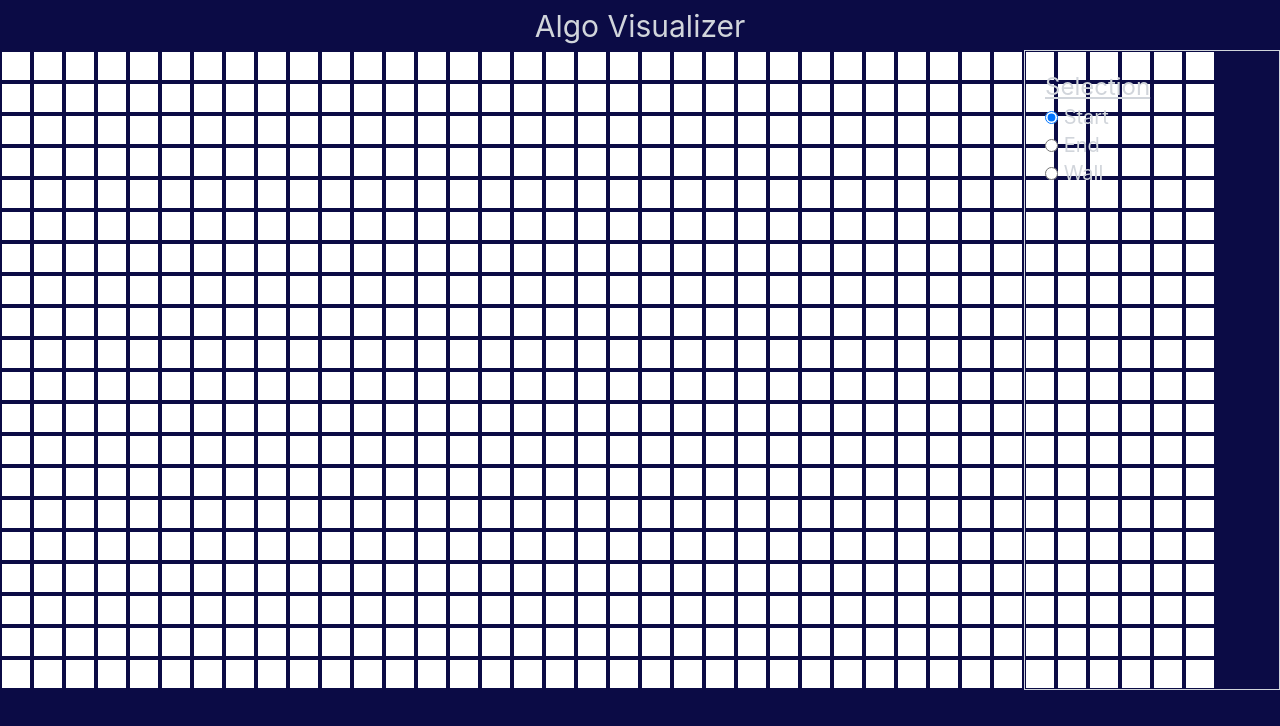
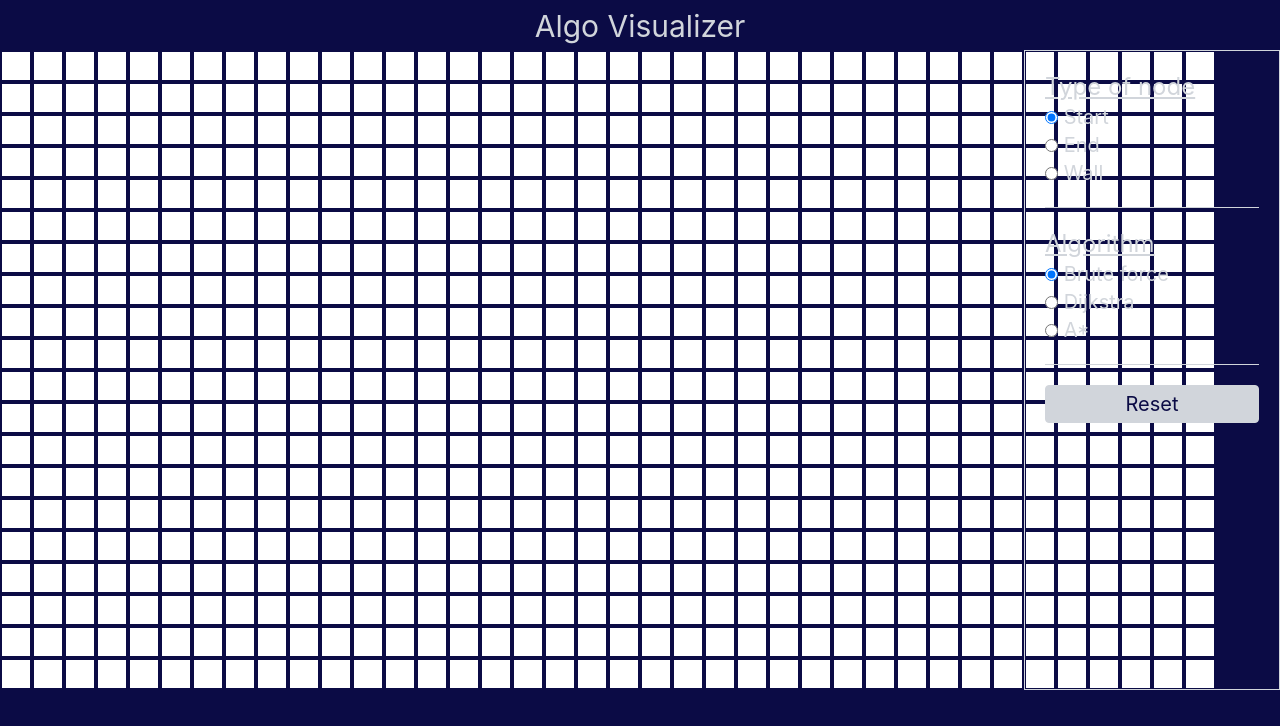
Before and after one commit to CiaranCarroll1/react-algo-visualizer, a React (Create React App) app: page / in a window 1280 px wide. Shown: the top 726 px of the page. Built offline with nearby package versions, Linux system fonts and the light colour scheme.

Commit message:
Use enum for node type and tidy mouse up when not over board

```diff
--- a/src/App.tsx
+++ b/src/App.tsx
@@ -3,13 +3,16 @@ import './App.css';
 import Board from './components/Board';
 import OptionsPanel from './components/OptionsPanel';
 
-import { NodeT, Coords } from './model';
+import { BoardNode, Coords, NodeType } from './model';
 
 function App() {
   const [startCoords, setStartCoords] = useState<Coords>({ x: -1, y: -1 });
   const [endCoords, setEndCoords] = useState<Coords>({ x: -1, y: -1 });
-  const [nodeSelectType, setNodeSelectNodeType] = useState<string>('start');
-  const [nodes, setNodes] = useState<NodeT[][]>([]);
+  const [nodeSelectType, setNodeSelectNodeType] = useState<NodeType>(
+    NodeType.Start
+  );
+  const [nodes, setNodes] = useState<BoardNode[][]>([]);
+  const [holding, setHolding] = useState<Boolean>(false);
 
   const rows = 20;
   const cols = 38;
@@ -23,16 +26,15 @@ function App() {
   };
 
   const resetBoard = (): void => {
-    const newBoard: NodeT[][] = [];
+    const newBoard: BoardNode[][] = [];
 
     for (let y = 0; y < rows; y++) {
       newBoard.push([]);
       for (let x = 0; x < cols; x++) {
-        const node: NodeT = {
-          type: 'default',
+        const node: BoardNode = {
+          type: NodeType.Default,
           x: x,
           y: y,
-          visited: false,
         };
 
         newBoard[y].push(node);
@@ -48,12 +50,21 @@ function App() {
     resetBoard();
   };
 
+  const handleMouseUp = (e: React.MouseEvent): void => {
+    if (nodeSelectType === NodeType.Wall && holding) {
+      setHolding(false);
+    }
+  };
+
   useEffect(() => {
     resetBoard();
   }, []);
 
   return (
-    <div className="w-full h-screen flex flex-col bg-[#0B0B45]">
+    <div
+      onMouseUp={handleMouseUp}
+      className="w-full h-screen flex flex-col bg-[#0B0B45]"
+    >
       {/* Navbar */}
       <div className="w-full h-[50px] px-4 flex justify-center text-gray-300">
         <h1 className="p-2 select-none text-3xl bold">Algo Visualizer</h1>
@@ -71,12 +82,15 @@ function App() {
           setStartCoords={setStartCoords}
           endCoords={endCoords}
           setEndCoords={setEndCoords}
+          holding={holding}
+          setHolding={setHolding}
         />
 
         {/* Options Panel */}
         <OptionsPanel
           nodeSelectType={nodeSelectType}
           setNodeSelectType={setNodeSelectNodeType}
+          resetAll={resetAll}
         />
       </div>
     </div>
--- a/src/components/Board.tsx
+++ b/src/components/Board.tsx
@@ -1,15 +1,17 @@
 import React, { useState } from 'react';
 import Node from './Node';
-import { NodeT, Coords } from './../model';
+import { BoardNode, Coords, NodeType } from './../model';
 
 type Props = {
-  nodeSelectType: string;
-  nodes: NodeT[][];
-  setNodes: React.Dispatch<React.SetStateAction<NodeT[][]>>;
+  nodeSelectType: NodeType;
+  nodes: BoardNode[][];
+  setNodes: React.Dispatch<React.SetStateAction<BoardNode[][]>>;
   startCoords: Coords;
   setStartCoords: React.Dispatch<React.SetStateAction<Coords>>;
   endCoords: Coords;
   setEndCoords: React.Dispatch<React.SetStateAction<Coords>>;
+  holding: Boolean;
+  setHolding: React.Dispatch<React.SetStateAction<Boolean>>;
 };
 
 const Board: React.FC<Props> = ({
@@ -20,11 +22,11 @@ const Board: React.FC<Props> = ({
   setStartCoords,
   endCoords,
   setEndCoords,
+  holding,
+  setHolding,
 }) => {
-  const [holding, setHolding] = useState<Boolean>(false);
-
   return (
-    <div className="bg-[#0B0B45] col-span-4 flex flex-col">
+    <div className="col-span-4 flex flex-col">
       {nodes.map((row, y) => {
         return (
           <div key={y} className="flex">
--- a/src/components/Node.tsx
+++ b/src/components/Node.tsx
@@ -1,11 +1,11 @@
 import React from 'react';
-import { NodeT, Coords } from './../model';
+import { BoardNode, Coords, NodeType } from './../model';
 
 type Props = {
-  nodeSelectType: string;
-  node: NodeT;
-  nodes: NodeT[][];
-  setNodes: React.Dispatch<React.SetStateAction<NodeT[][]>>;
+  nodeSelectType: NodeType;
+  node: BoardNode;
+  nodes: BoardNode[][];
+  setNodes: React.Dispatch<React.SetStateAction<BoardNode[][]>>;
   startCoords: Coords;
   setStartCoords: React.Dispatch<React.SetStateAction<Coords>>;
   endCoords: Coords;
@@ -29,15 +29,15 @@ const Node: React.FC<Props> = ({
   const updateType = (): void => {
     const newNodes = [...nodes];
 
-    if (nodeSelectType === 'start') {
+    if (nodeSelectType === NodeType.Start) {
       if (startCoords.x !== -1) {
-        newNodes[startCoords.y][startCoords.x].type = 'default';
+        newNodes[startCoords.y][startCoords.x].type = NodeType.Default;
       }
       setStartCoords({ x: node.x, y: node.y });
     }
-    if (nodeSelectType === 'end') {
+    if (nodeSelectType === NodeType.End) {
       if (endCoords.x !== -1) {
-        newNodes[endCoords.y][endCoords.x].type = 'default';
+        newNodes[endCoords.y][endCoords.x].type = NodeType.Default;
       }
       setEndCoords({ x: node.x, y: node.y });
     }
@@ -51,7 +51,7 @@ const Node: React.FC<Props> = ({
 
     updateType();
 
-    if (nodeSelectType === 'wall') {
+    if (nodeSelectType === NodeType.Wall) {
       setHolding(true);
     }
   };
@@ -59,25 +59,25 @@ const Node: React.FC<Props> = ({
   const handleMouseOver = (e: React.MouseEvent): void => {
     e.preventDefault();
 
-    if (nodeSelectType === 'wall' && holding) {
+    if (nodeSelectType === NodeType.Wall && holding) {
       updateType();
     }
   };
 
   const handleMouseUp = (e: React.MouseEvent): void => {
-    if (nodeSelectType === 'wall' && holding) {
+    if (nodeSelectType === NodeType.Wall && holding) {
       setHolding(false);
     }
   };
 
   let bgColor = 'bg-white';
-  if (node.type === 'start') {
+  if (node.type === NodeType.Start) {
     bgColor = 'bg-green-500';
-  } else if (node.type === 'end') {
+  } else if (node.type === NodeType.End) {
     bgColor = 'bg-red-500';
-  } else if (node.type === 'wall') {
+  } else if (node.type === NodeType.Wall) {
     bgColor = 'bg-gray-500';
-  } else if (node.visited) {
+  } else if (node.type === NodeType.Visited) {
     bgColor = 'bg-blue-500';
   }
 
--- a/src/components/OptionsPanel.tsx
+++ b/src/components/OptionsPanel.tsx
@@ -1,54 +1,109 @@
 import React from 'react';
+import { NodeType } from '../model';
 
 type Props = {
-  nodeSelectType: string;
-  setNodeSelectType: React.Dispatch<React.SetStateAction<string>>;
+  nodeSelectType: NodeType;
+  setNodeSelectType: React.Dispatch<React.SetStateAction<NodeType>>;
+  resetAll: () => void;
 };
 
 const OptionsPanel: React.FC<Props> = ({
   nodeSelectType,
   setNodeSelectType,
+  resetAll,
 }: Props) => {
-  const handleSelectionChanged = (
+  const handleNodeTypeSelectionChanged = (
     event: React.ChangeEvent<HTMLInputElement>
   ) => {
-    console.log(event.target.value);
-    setNodeSelectType(event.currentTarget.value);
+    setNodeSelectType(event.currentTarget.value as NodeType);
+  };
+
+  const handleAlgorithmSelectionChanged = (
+    event: React.ChangeEvent<HTMLInputElement>
+  ) => {
+    // Set algorithm
   };
 
   return (
     <div className="col-span-1 flex flex-col text-gray-300 text-xl p-5 border border-gray-300">
-      <h2 className="text-2xl underline">Selection</h2>
+      {/* Algorithm */}
+      <h2 className="text-2xl underline">Type of node</h2>
       <label>
         <input
           type="radio"
-          value="start"
+          value={NodeType.Start}
           name="selection"
-          checked={nodeSelectType === 'start'}
-          onChange={handleSelectionChanged}
+          checked={nodeSelectType === NodeType.Start}
+          onChange={handleNodeTypeSelectionChanged}
         />{' '}
         Start
       </label>
       <label>
         <input
           type="radio"
-          value="end"
+          value={NodeType.End}
           name="selection"
-          checked={nodeSelectType === 'end'}
-          onChange={handleSelectionChanged}
+          checked={nodeSelectType === NodeType.End}
+          onChange={handleNodeTypeSelectionChanged}
         />{' '}
         End
       </label>
       <label>
         <input
           type="radio"
-          value="wall"
+          value={NodeType.Wall}
           name="selection"
-          checked={nodeSelectType === 'wall'}
-          onChange={handleSelectionChanged}
+          checked={nodeSelectType === NodeType.Wall}
+          onChange={handleNodeTypeSelectionChanged}
         />{' '}
         Wall
       </label>
+
+      {/* Seperator */}
+      <hr className="border-gray-300 my-5"></hr>
+
+      {/* Algorithm */}
+      <h2 className="text-2xl underline">Algorithm</h2>
+      <label>
+        <input
+          type="radio"
+          value="brute"
+          name="algorithm"
+          checked={true}
+          onChange={handleAlgorithmSelectionChanged}
+        />{' '}
+        Brute force
+      </label>
+      <label>
+        <input
+          type="radio"
+          value="dijkstra"
+          name="algorithm"
+          checked={false}
+          onChange={handleAlgorithmSelectionChanged}
+        />{' '}
+        Dijkstra
+      </label>
+      <label>
+        <input
+          type="radio"
+          value="astar"
+          name="algorithm"
+          checked={false}
+          onChange={handleAlgorithmSelectionChanged}
+        />{' '}
+        A*
+      </label>
+
+      {/* Seperator */}
+      <hr className="border-gray-300 my-5"></hr>
+
+      <button
+        onClick={resetAll}
+        className="p-1 border text-[#0B0B45] bg-gray-300 border-gray-300 rounded"
+      >
+        Reset
+      </button>
     </div>
   );
 };
--- a/src/model.ts
+++ b/src/model.ts
@@ -1,11 +1,18 @@
-export type NodeT = {
-  type: string;
+export type BoardNode = {
+  type: NodeType;
   x: number;
   y: number;
-  visited: boolean;
 };
 
 export type Coords = {
   x: number;
   y: number;
 };
+
+export enum NodeType {
+  Default = 'default',
+  Start = 'start',
+  End = 'end',
+  Wall = 'wall',
+  Visited = 'visited',
+}
```
